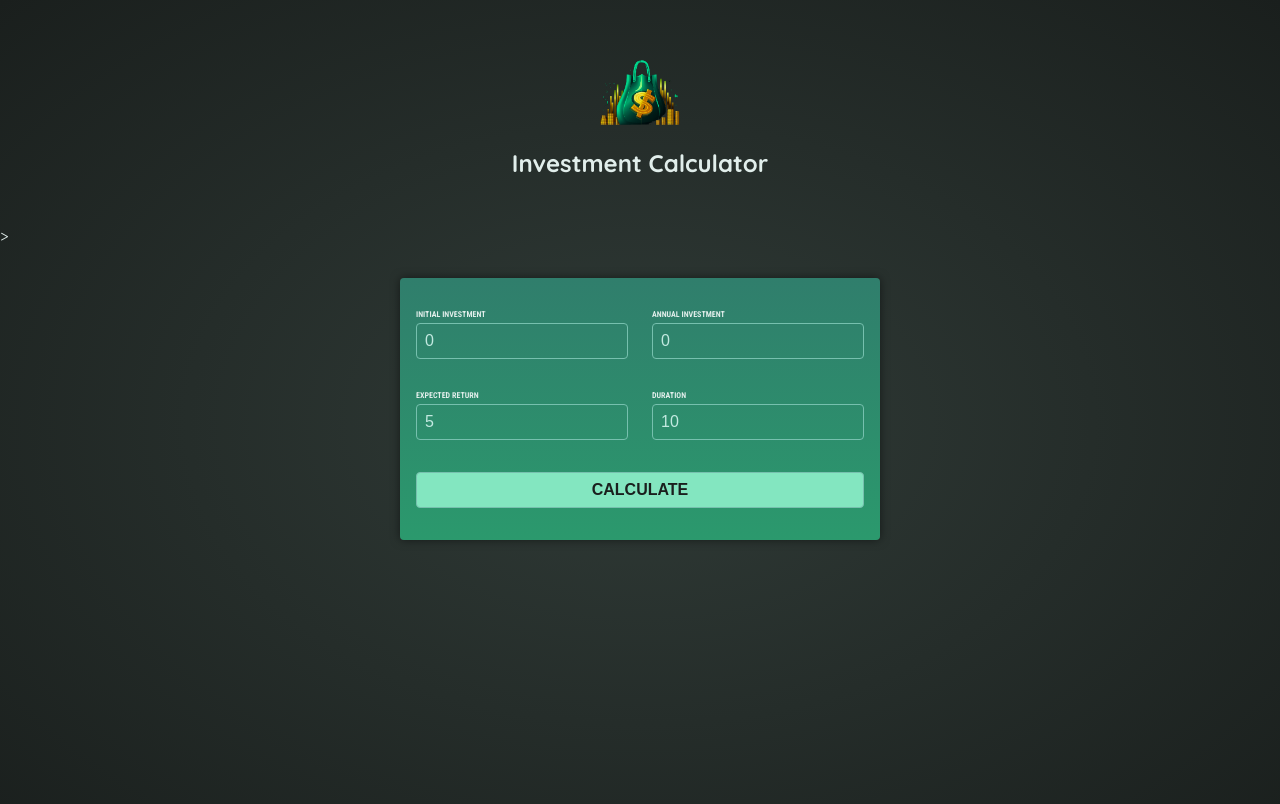
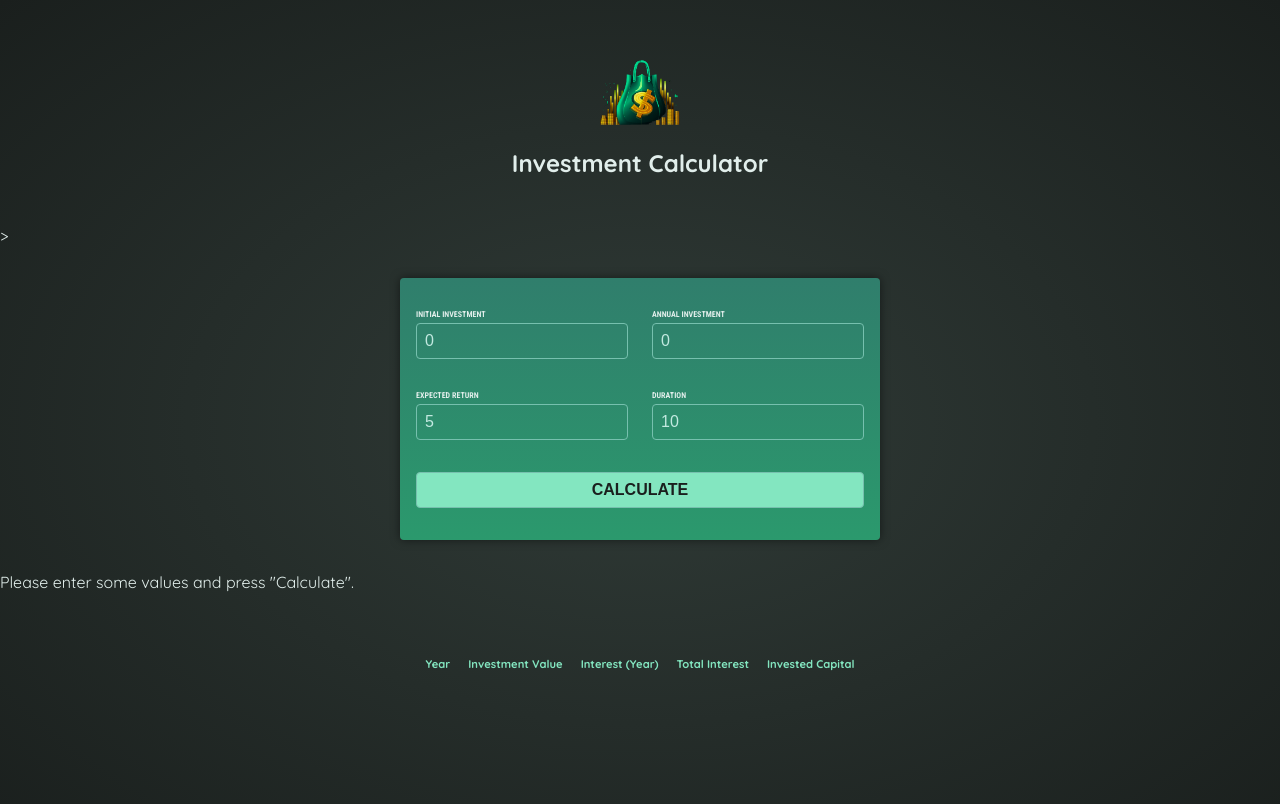
Before and after one commit to crbechtel/investment-calculator, an Angular app: page / in a window 1280 px wide. Shown: the top 804 px of the page. Built offline with nearby package versions, Linux system fonts and the light colour scheme.

Commit message:
Adding-cmp-input

```diff
--- a/src/app/app.component.html
+++ b/src/app/app.component.html
@@ -1,2 +1,3 @@
 <app-header />
 <app-user-input (calculate)="onCalculateInvestmentResults($event)" />
+<app-investment-results [results]="" />
--- a/src/app/app.component.ts
+++ b/src/app/app.component.ts
@@ -1,20 +1,26 @@
 import { Component } from "@angular/core";
 import { HeaderComponent } from "./header/header.component";
 import { UserInputComponent } from "./user-input/user-input.component";
+import { InvestmentInput } from "./investment-input.model";
+import { InvestmentResultsComponent } from "./investment-results/investment-results.component";
 
 @Component({
-  selector: "app-root",
-  standalone: true,
-  templateUrl: "./app.component.html",
-  imports: [HeaderComponent, UserInputComponent],
+    selector: "app-root",
+    standalone: true,
+    templateUrl: "./app.component.html",
+    imports: [HeaderComponent, UserInputComponent, InvestmentResultsComponent]
 })
 export class AppComponent {
-  onCalculateInvestmentResults(data: {
-    initialInvestment: number;
-    duration: number;
-    expectedReturn: number;
-    annualInvestment: number;
-  }) {
+    resultsData: {
+          year: number,
+          interest: number,
+          valueEndOfYear: number,
+          annualInvestment: number,
+          totalInterest: number,
+          totalAmountInvested: number,
+        }[];
+
+  onCalculateInvestmentResults(data: InvestmentInput) {
     const { initialInvestment, duration, expectedReturn, annualInvestment } =
       data;
     const annualData = [];
--- /dev/null
+++ b/src/app/investment-input.model.ts
@@ -0,0 +1,6 @@
+export interface InvestmentInput {
+    initialInvestment: number;
+    duration: number;
+    expectedReturn: number;
+    annualInvestment: number;
+  }
--- /dev/null
+++ b/src/app/investment-results/investment-results.component.css
@@ -0,0 +1,19 @@
+table {
+    max-width: 50rem;
+    margin: 2rem auto;
+    padding: 1rem;
+    table-layout: fixed;
+    border-spacing: 1rem;
+    text-align: right;
+  }
+
+  table thead {
+    font-size: 0.7rem;
+    color: #83e6c0;
+  }
+
+  table tbody {
+    font-family: "Roboto Condensed", sans-serif;
+    font-size: 0.85rem;
+    color: #c2e9e0;
+  }
--- /dev/null
+++ b/src/app/investment-results/investment-results.component.html
@@ -0,0 +1,16 @@
+<p>Please enter some values and press "Calculate".</p>
+
+<table>
+    <thead>
+        <tr>
+            <th>Year</th>
+            <th>Investment Value</th>
+            <th>Interest (Year)</th>
+            <th>Total Interest</th>
+            <th>Invested Capital</th>
+        </tr>
+    </thead>
+    <tbody>
+
+    </tbody>
+</table>
```
Also changed, not shown: src/app/investment-results/investment-results.component.ts (added, +19 -0 lines), src/app/user-input/user-input.component.ts (+2 -6 lines).
